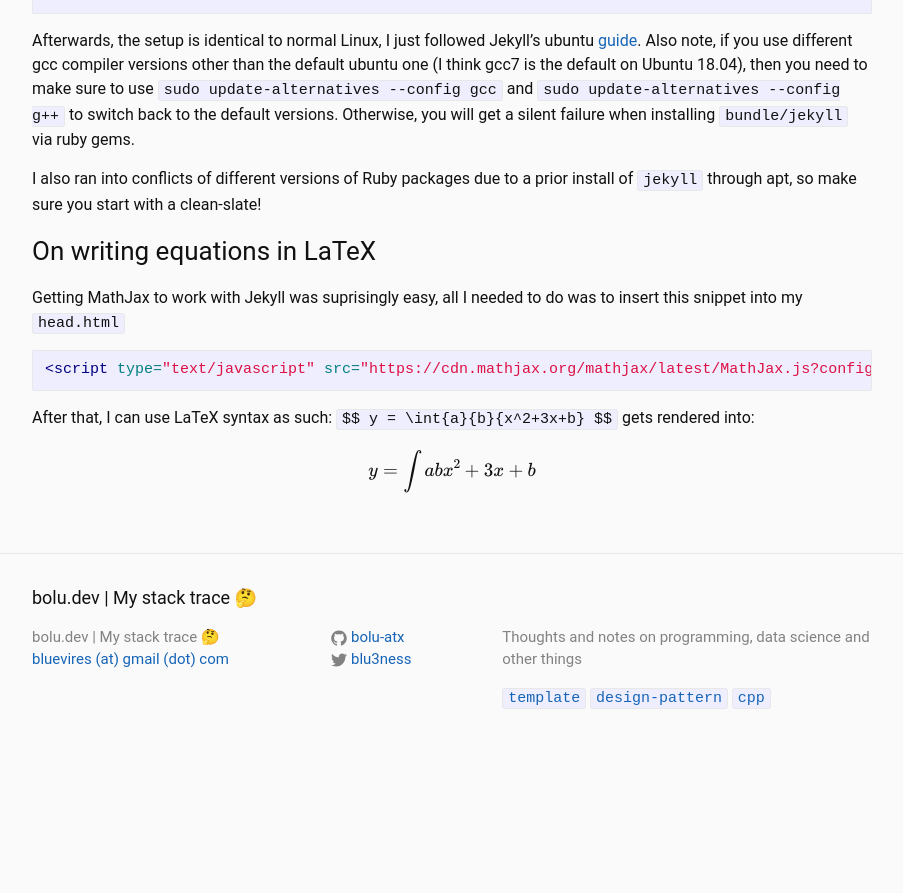
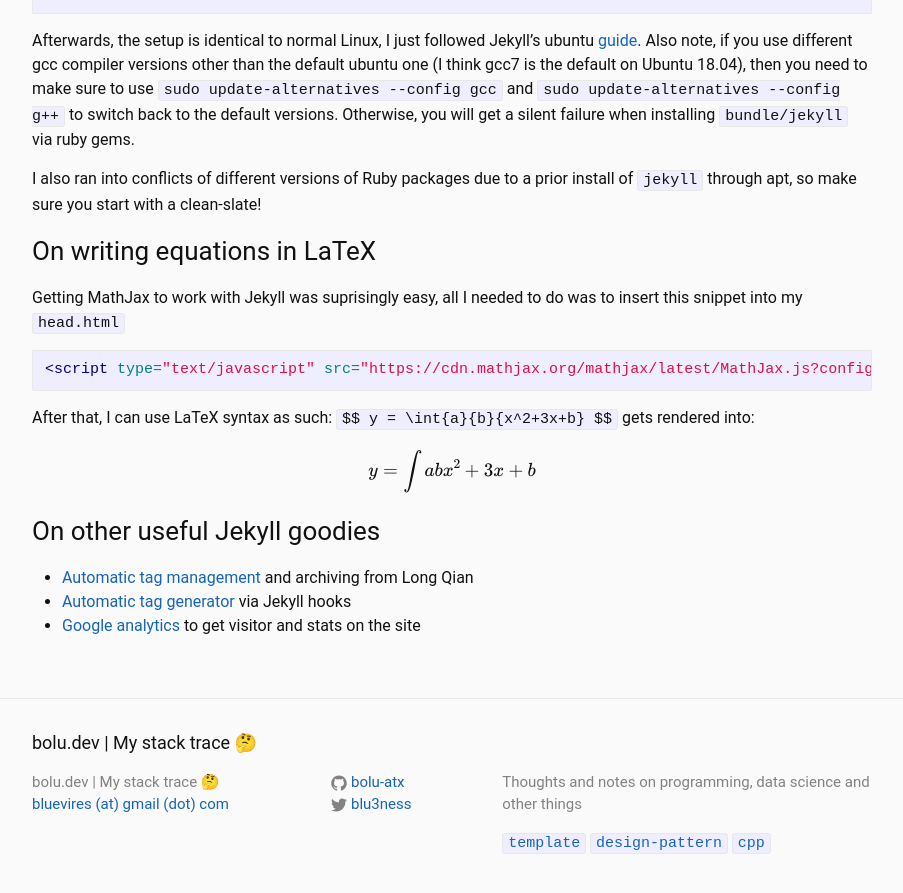
Before and after one commit to bolu-atx/bolu-atx.github.io, a Jekyll site: the page built from _posts/2020-06-08-helo-world.markdown, in a window 1280 px wide and 900 px high, scrolled down 684 px. Shown: the top 893 px of the window, without its empty margins (188-1091 px from the left). Built offline with Jekyll 4.4.1, drawn with Linux system fonts in a browser that asks for light colours; formulas are drawn with MathJax 3; before the commit the page ends 1439 px from its top, so only the background shows below that.

Commit message:
add analytics

```diff
--- a/_includes/head.html
+++ b/_includes/head.html
@@ -12,5 +12,9 @@
   <script type="text/javascript" src="https://cdn.mathjax.org/mathjax/latest/MathJax.js?config=TeX-AMS-MML_HTMLorMML"></script>
   {% if site.tags != "" %}
   {% include collect-tags.html %}
-{% endif %}
+  {% endif %}
+
+  {% if jekyll.environment == 'production' %}
+  {% include analytics.html %}
+  {% endif %}
 </head>
--- a/_posts/2020-06-08-helo-world.markdown
+++ b/_posts/2020-06-08-helo-world.markdown
@@ -40,3 +40,9 @@
 After that, I can use LaTeX syntax as such: `$$ y = \int{a}{b}{x^2+3x+b} $$` gets rendered into:
 
 $$ y = \int{a}{b}{x^2+3x+b} $$
+
+
+### On other useful Jekyll goodies
+- [Automatic tag management](http://longqian.me/2017/02/09/github-jekyll-tag/) and archiving from Long Qian
+- [Automatic tag generator](https://www.untangled.dev/2020/06/02/tag-management-jekyll/) via Jekyll hooks
+- [Google analytics](https://michaelsoolee.com/google-analytics-jekyll/) to get visitor and stats on the site
```
Also changed, not shown: _includes/analytics.html (added, +9 -0 lines).
